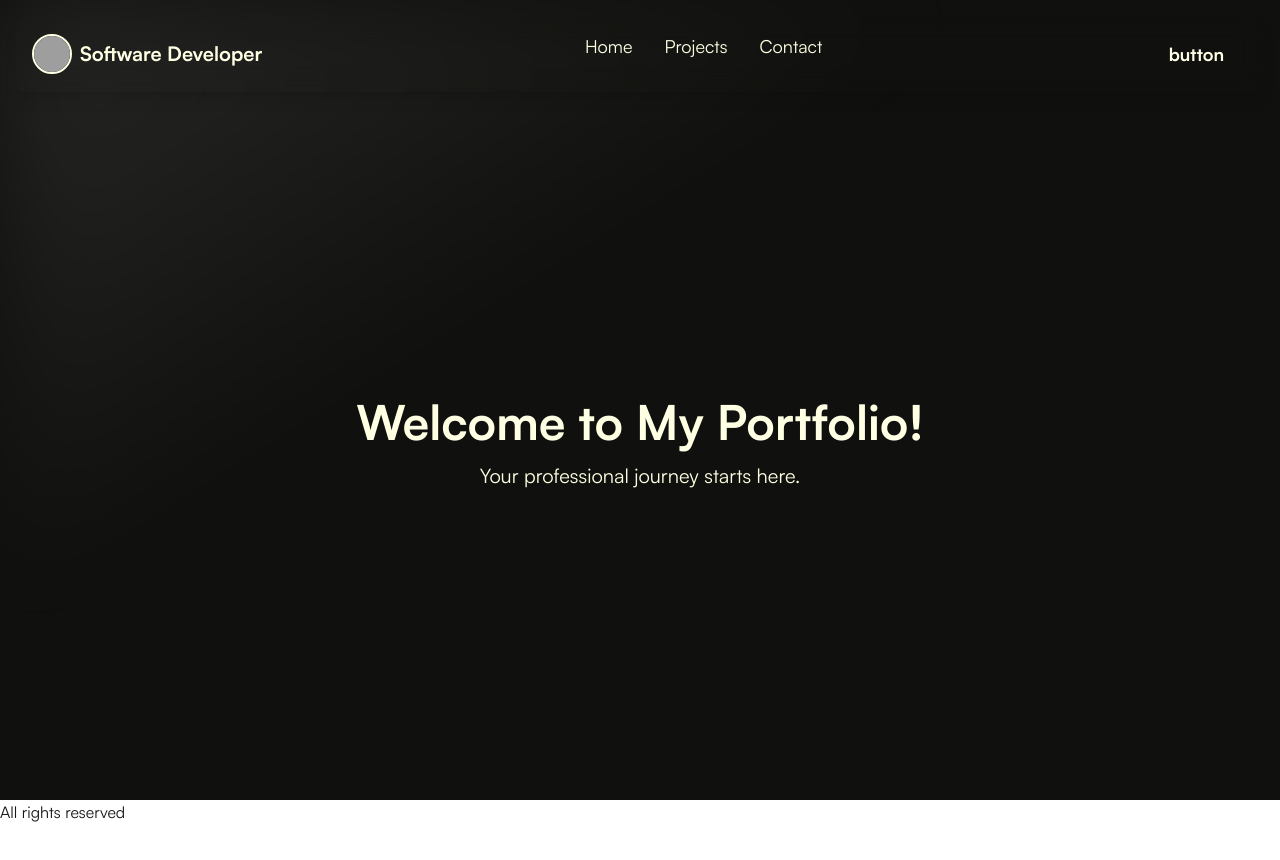
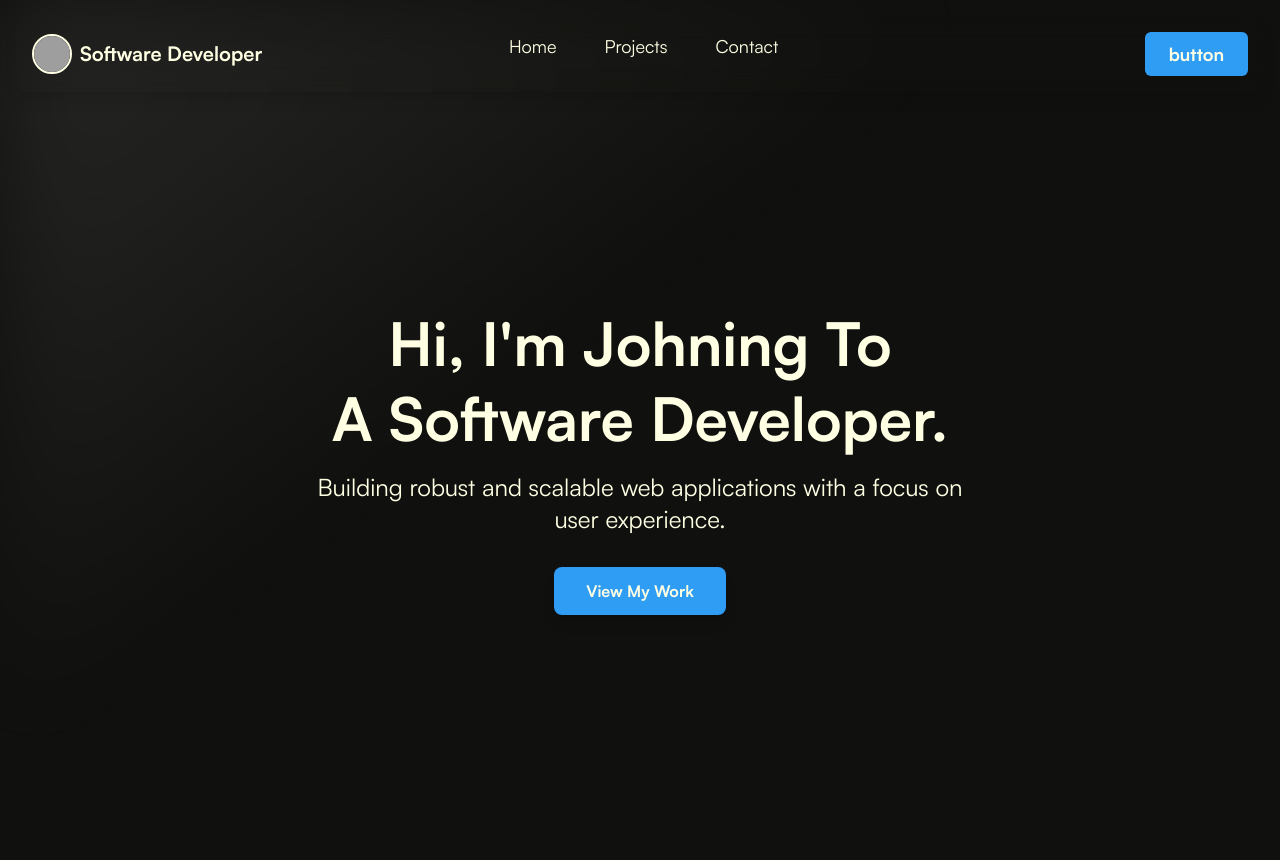
Before and after one commit to johnt0/johnt0.github.io, a Next.js app: page / in a window 1280 px wide. Shown: the top 860 px of the page. Before the commit the page ends 824 px from the top, so only its background shows below. Built offline with nearby package versions, Linux system fonts and the light colour scheme; grey boxes are pictures that could not be loaded.

Commit message:
adjusted navbar and color scheme

```diff
--- a/src/app/globals.css
+++ b/src/app/globals.css
@@ -10,6 +10,8 @@
   --color-foreground: var(--foreground);
   --color-background-black: #10100e;
   --color-off-white: #ffffe3;
+  --color-portfolioBlue: #309df5;
+  --color-portfolioBlueHover: #1f6cb0;
   --font-sans: var(--font-geist-sans);
   --font-mono: var(--font-geist-mono);
 }
--- a/src/app/layout.js
+++ b/src/app/layout.js
@@ -36,9 +36,6 @@ export default function RootLayout({ children }) {
       <body className={satoshi.className}>
         {children}
       </body>
-      <footer>
-        All rights reserved
-      </footer>
     </html>
   );
 }
--- a/src/app/page.js
+++ b/src/app/page.js
@@ -1,15 +1,14 @@
 // src/app/page.js
 import Layout from '@/components/layout/Layout'; // Using @ alias for src
 import styles from './globals.css';
+import HeroSection from '@/components/sections/HeroSection';
 
 export default function Home() {
   return (
     <Layout>
-      <div className="flex flex-col items-center justify-center h-[calc(100vh-12rem)]"> {/* Adjust height as needed */}
-        <h1 className="text-5xl font-bold text-off-white mb-4">Welcome to My Portfolio!</h1>
-        <p className="text-xl text-off-white">Your professional journey starts here.</p>
-        {/* We will add HeroSection here later */}
-      </div>
+      <HeroSection />
+      {/* <AboutSection />
+      <ProjectsSection /> */}
     </Layout>
   );
 }
--- a/src/components/Navbar/Navbar.js
+++ b/src/components/Navbar/Navbar.js
@@ -1,6 +1,7 @@
 // src/components/layout/Navbar/Navbar.js
+
 import Link from 'next/link';
-import styles from './Navbar.module.css'; // Assuming you're still using CSS Modules for specific underline
+import styles from './Navbar.module.css';
 
 const Navbar = () => {
   const navLinks = [
@@ -17,30 +18,32 @@ const Navbar = () => {
           <img
             src="/images/profile.jpg"
             alt="Profile"
-            className="w-10 h-10 rounded-full object-cover mr-2 border-2 border-portfolioBlue"
+            className="w-10 h-10 rounded-full object-cover mr-2 border-2"
           />
           <span className="font-semibold text-xl text-off-white">Software Developer</span>
         </div>
       </div>
 
       {/* Middle section: Navigation Links */}
-      <ul className="flex space-x-8">
+      {/* ADDED flex-grow and justify-center to this div */}
+      <div className="flex-grow flex justify-center -ml-30">
+        <ul className="flex space-x-12">
           {navLinks.map((link) => (
             <li key={link.name}>
               <Link
                 href={link.href}
                 className={styles.navLink}
               >
-
                 {link.name}
               </Link>
             </li>
           ))}
         </ul>
+      </div>
 
       {/* Right section */}
       <div>
-        <button className="bg-portfolioBlue hover:bg-portfolioBlue-dark text-off-white font-bold py-2 px-6 rounded-md transition-colors duration-200 text-lg">
+        <button className="bg-portfolioBlue hover:bg-portfolioBlueHover text-off-white font-bold py-2 px-6 rounded-md transition-colors duration-200 text-lg">
           button
         </button>
       </div>
--- a/src/components/Navbar/Navbar.module.css
+++ b/src/components/Navbar/Navbar.module.css
@@ -1,5 +1,4 @@
 /* src/components/layout/Navbar/Navbar.module.css */
-
 
 .navLink {
   font-size: 1.125rem; /* text-lg */
@@ -15,15 +14,14 @@
   color: #fff; /* hover:text-white */
 }
 
-/* The Pseudo-underline Effect */
 .navLink::after {
   content: '';
   position: absolute;
   left: 0;
-  bottom: 0; /* Aligns to the bottom of the .navLink's padded area */
+  bottom: 0;
   width: 0;
   height: 2px;
-  background-color: #2c9df7; /* Your custom blue color */
+  background-color: #309df5;
   transition: width 0.3s ease-out;
 }
 
--- /dev/null
+++ b/src/components/sections/HeroSection.js
@@ -0,0 +1,35 @@
+// src/components/sections/HeroSection.js
+import Link from 'next/link'; // Import Link for client-side navigation
+
+const HeroSection = () => {
+  return (
+    <section className="h-screen bg-primary-dark text-text-light flex items-center justify-center relative overflow-hidden">
+      <div className="absolute inset-0 z-0 opacity-10">
+        {/* You could add an image, SVG pattern, or even a subtle animation here */}
+        {/* Example: <img src="/images/code-pattern.svg" alt="Background pattern" className="w-full h-full object-cover" /> */}
+      </div>
+
+      <div className="container mx-auto px-2 text-center z-10 -translate-y-20">
+        <h1 className="text-5xl md:text-6xl font-bold mb-4 leading-tight">
+          Hi, I'm Johning To <br />
+          A <span className="text-accent-purple">Software</span> Developer.
+        </h1>
+        <p className="text-xl md:text-2xl text-text-muted mb-8 max-w-2xl mx-auto">
+          Building robust and scalable web applications with a focus on user experience.
+        </p>
+
+        {/* Call to Action Buttons */}
+        <div className="flex flex-col sm:flex-row justify-center space-y-4 sm:space-y-0 sm:space-x-6">
+          {/* Primary CTA: View Projects */}
+          <Link href="/projects" className="bg-portfolioBlue hover:portfolioBlueHover text-off-white font-bold py-3 px-8 rounded-lg transition duration-300 ease-in-out transform hover:scale-105 shadow-lg">
+            View My Work
+          </Link>
+
+        </div>
+      </div>
+    </section>
+
+  );
+};
+
+export default HeroSection;
```
Also changed, not shown: src/components/layout/Footer.js (added). Lines whose indentation alone changed are shown as unchanged.
